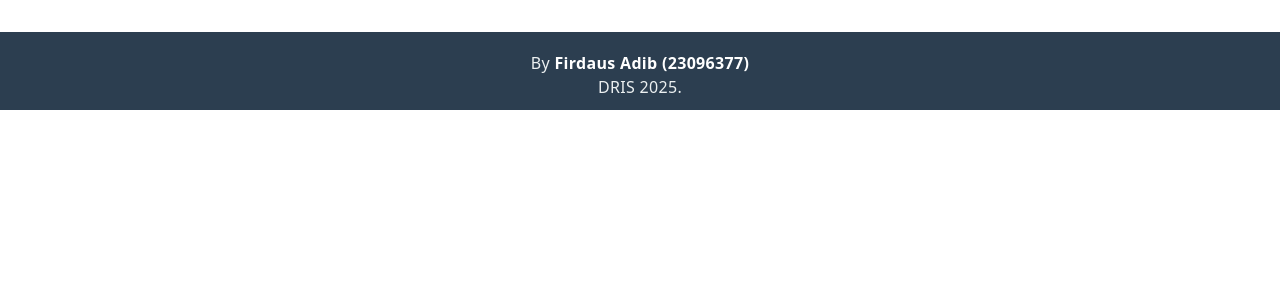
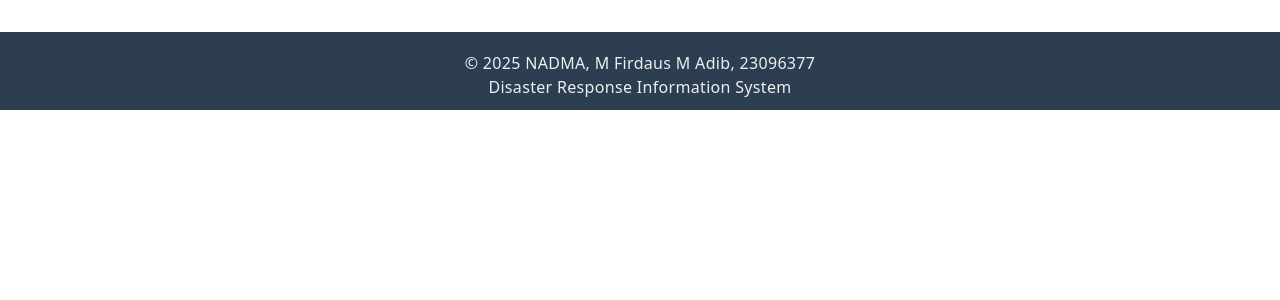
Before and after one commit to epireve/dris, a Django app: page / in a window 1280 px wide. Shown: the part 70-370 px from the top of the page. Run offline with Django 5.2, Linux system fonts and the light colour scheme; some libraries are stand-ins or nearby versions.

Commit message:
feat(ui): update footer content with copyright and author information

```diff
--- a/core/templates/core/home.html
+++ b/core/templates/core/home.html
@@ -264,8 +264,8 @@
         {% block content %}{% endblock %}
     </div>
     <footer class="footer">
-        By <strong>Firdaus Adib (23096377)</strong><br>
-        DRIS 2025.
+        &copy; 2025 NADMA, M Firdaus M Adib, 23096377<br/>
+        Disaster Response Information System
     </footer>
     <script src="https://cdn.jsdelivr.net/npm/bootstrap@5.3.0/dist/js/bootstrap.bundle.min.js"></script>
     {% block extra_js %}{% endblock %}
```
